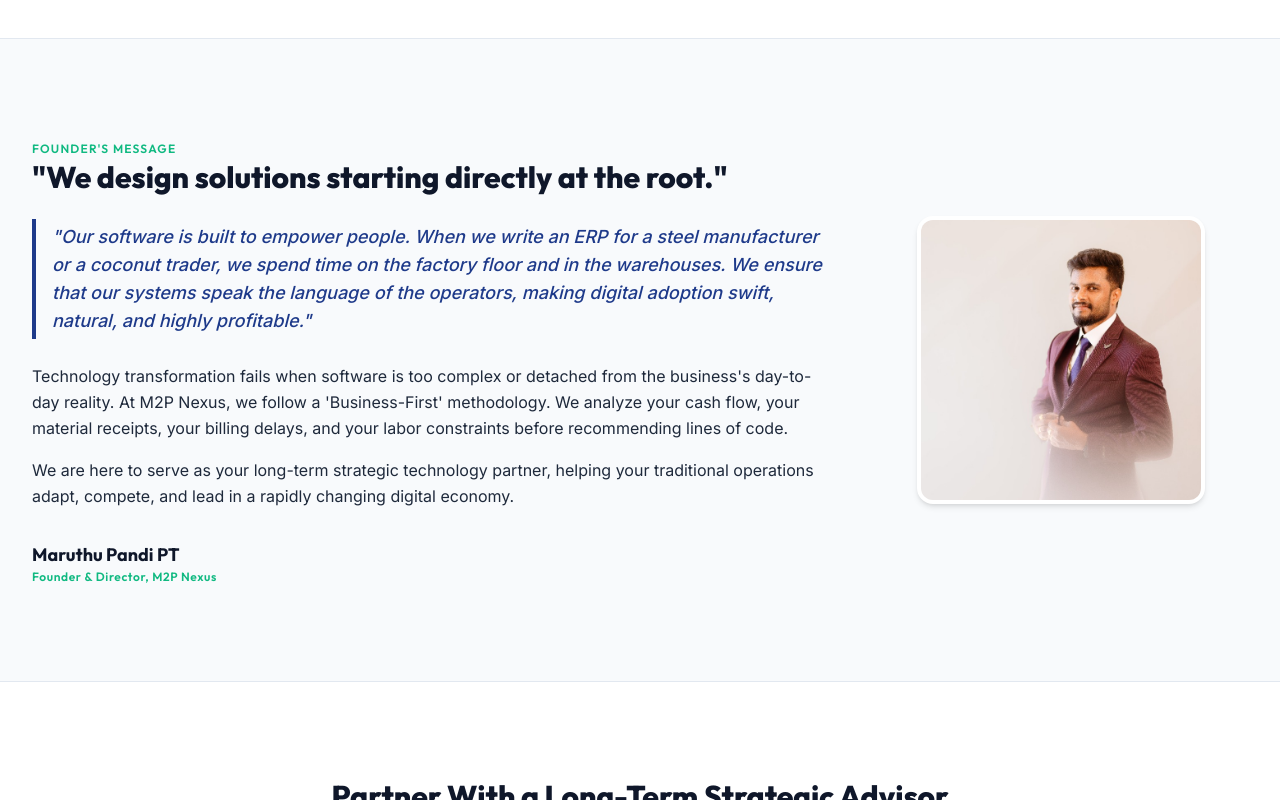
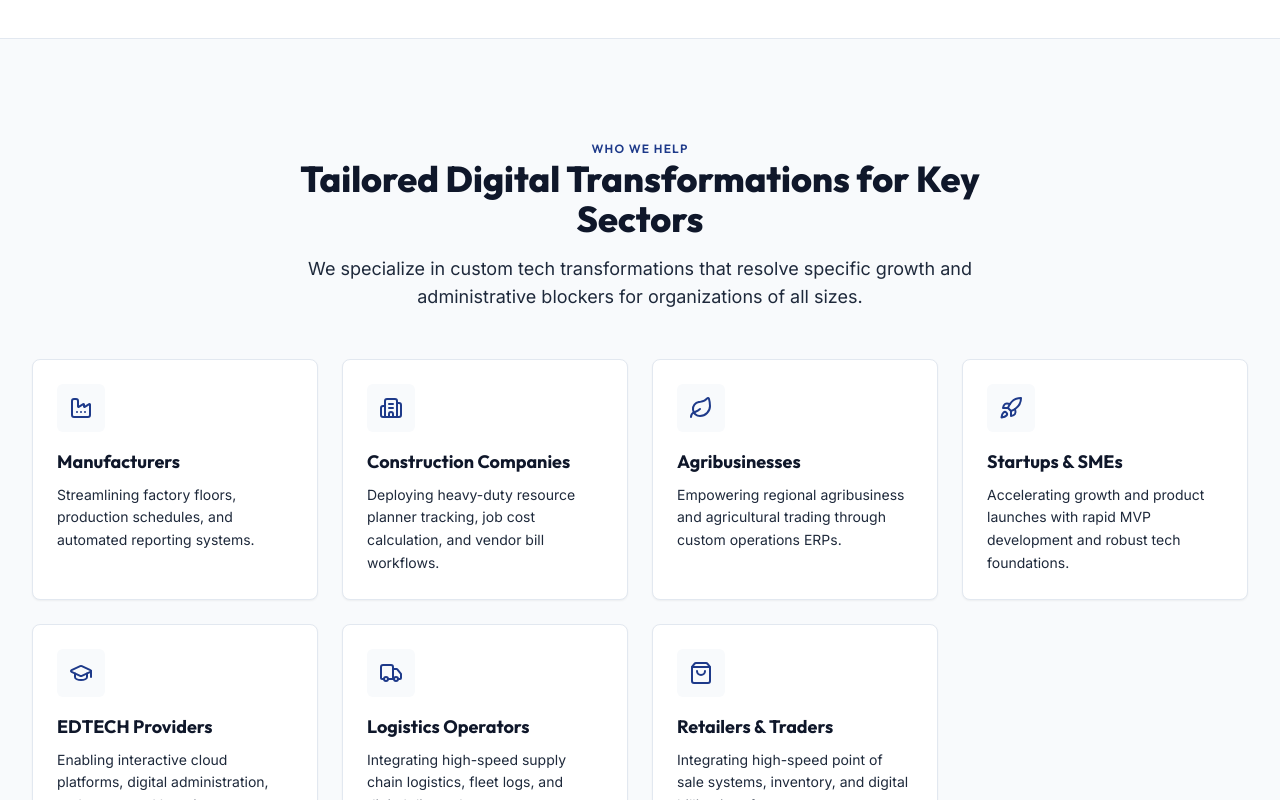
Before and after one commit to itmaruthu/m2pnexus-innovation, a React (Vite) app: page /about in a window 1280 px wide. Shown: the part 2000-2800 px from the top of the page. Built offline with nearby package versions, Linux system fonts and the light colour scheme.

Commit message:
refactor: restructure Home and About page, remove founder message, transfer audience/problems sections

```diff
--- a/src/pages/About.jsx
+++ b/src/pages/About.jsx
@@ -1,8 +1,43 @@
 import React from 'react';
 import { useNavigate } from 'react-router-dom';
-import { Shield, Eye, Target, Compass, Sparkles, HeartHandshake } from 'lucide-react';
+import { motion } from 'framer-motion';
+import {
+  Shield,
+  Eye,
+  Target,
+  Compass,
+  Sparkles,
+  HeartHandshake,
+  Factory,
+  Building2,
+  Leaf,
+  ShoppingBag,
+  GraduationCap,
+  Truck,
+  Rocket,
+  Settings,
+  FileSpreadsheet,
+  Layers,
+  Zap,
+  Users2,
+  TrendingUp
+} from 'lucide-react';
 import Seo from '../components/Seo';
-import founderPhoto from '../assets/founder_photo.jpg';
+
+// Framer Motion Animation Variants
+const fadeInUp = {
+  hidden: { opacity: 0, y: 30 },
+  visible: { opacity: 1, y: 0, transition: { duration: 0.6, ease: 'easeOut' } }
+};
+
+const staggerContainer = {
+  hidden: {},
+  visible: {
+    transition: {
+      staggerChildren: 0.1
+    }
+  }
+};
 
 export default function About() {
   const navigate = useNavigate();
@@ -13,6 +48,25 @@
     { title: 'Business-First Mentality', desc: 'We do not sell technological jargon. We construct solutions strictly designed to protect capital and boost cashflow efficiency.', icon: Target },
     { title: 'Engineering Excellence', desc: 'From database normalization to API caching, our software is built to handle heavy transactional logs without breakdown.', icon: Sparkles },
     { title: 'Regional Empowerment', desc: 'We design localized systems in regional languages, ensuring that non-technical workforces adopt software immediately.', icon: HeartHandshake }
+  ];
+
+  const whoWeHelp = [
+    { title: 'Manufacturers', desc: 'Streamlining factory floors, production schedules, and automated reporting systems.', icon: Factory },
+    { title: 'Construction Companies', desc: 'Deploying heavy-duty resource planner tracking, job cost calculation, and vendor bill workflows.', icon: Building2 },
+    { title: 'Agribusinesses', desc: 'Empowering regional agribusiness and agricultural trading through custom operations ERPs.', icon: Leaf },
+    { title: 'Startups & SMEs', desc: 'Accelerating growth and product launches with rapid MVP development and robust tech foundations.', icon: Rocket },
+    { title: 'EDTECH Providers', desc: 'Enabling interactive cloud platforms, digital administration, and automated learning systems.', icon: GraduationCap },
+    { title: 'Logistics Operators', desc: 'Integrating high-speed supply chain logistics, fleet logs, and digital dispatch.', icon: Truck },
+    { title: 'Retailers & Traders', desc: 'Integrating high-speed point of sale systems, inventory, and digital billing interfaces.', icon: ShoppingBag }
+  ];
+
+  const problemsWeSolve = [
+    { title: 'Manual Processes', desc: 'Eliminate human errors and operational delays by automating administrative and operational tasks.', icon: Settings },
+    { title: 'Excel Dependency', desc: 'Transition fragile, siloed spreadsheets into unified, secure, real-time cloud database applications.', icon: FileSpreadsheet },
+    { title: 'Inventory Challenges', desc: 'Resolve stockouts, excessive storage costs, and unrecorded shrinkage with smart tracking systems.', icon: Layers },
+    { title: 'Digital Adoption Issues', desc: 'Bridge cultural/language gaps with localized, highly intuitive software designed for easy adoption.', icon: Zap },
+    { title: 'Workforce Challenges', desc: 'Address skill gaps and high turnover by sourcing and preparing specialized technology talents.', icon: Users2 },
+    { title: 'Growth Constraints', desc: 'Unlock business potential with scalable cloud architectures and AI-driven growth frameworks.', icon: TrendingUp }
   ];
 
   return (
@@ -131,44 +185,85 @@
         </div>
       </section>
 
-      {/* Founder Message */}
+      {/* Who We Help */}
       <section className="py-16 md:py-24 bg-brand-section border-b border-brand-border">
-        <div className="max-w-7xl mx-auto px-4 sm:px-6 lg:px-8">
-          <div className="grid grid-cols-1 lg:grid-cols-12 gap-12 items-center">
-            {/* Left: Quotes & Story */}
-            <div className="lg:col-span-8 space-y-6 text-left">
-              <span className="text-xs font-semibold text-brand-accent uppercase tracking-widest font-heading">Founder's Message</span>
-              <h2 className="text-3xl font-extrabold text-brand-primary font-heading">
-                "We design solutions starting directly at the root."
+        <div className="max-w-7xl mx-auto px-4 sm:px-6 lg:px-8 text-center space-y-12">
+          <div className="space-y-4 max-w-3xl mx-auto">
+            <span className="text-xs font-semibold text-brand-secondary uppercase tracking-widest font-heading">Who We Help</span>
+            <h2 className="text-3xl md:text-4xl font-extrabold text-brand-primary font-heading">
+              Tailored Digital Transformations for Key Sectors
             </h2>
-              <blockquote className="border-l-4 border-brand-secondary pl-4 py-1 text-lg italic text-brand-secondary font-medium">
-                "Our software is built to empower people. When we write an ERP for a steel manufacturer or a coconut trader, we spend time on the factory floor and in the warehouses. We ensure that our systems speak the language of the operators, making digital adoption swift, natural, and highly profitable."
-              </blockquote>
-              <div className="space-y-4 text-base text-brand-text leading-relaxed">
-                <p>
-                  Technology transformation fails when software is too complex or detached from the business's day-to-day reality. At M2P Nexus, we follow a 'Business-First' methodology. We analyze your cash flow, your material receipts, your billing delays, and your labor constraints before recommending lines of code.
-                </p>
-                <p>
-                  We are here to serve as your long-term strategic technology partner, helping your traditional operations adapt, compete, and lead in a rapidly changing digital economy.
+            <p className="text-lg text-brand-text">
+              We specialize in custom tech transformations that resolve specific growth and administrative blockers for organizations of all sizes.
             </p>
           </div>
-              <div className="pt-2">
-                <p className="text-lg font-bold text-brand-primary font-heading">Maruthu Pandi PT</p>
-                <p className="text-xs text-brand-accent font-semibold tracking-wider font-heading">Founder & Director, M2P Nexus</p>
+
+          <motion.div
+            initial="hidden"
+            whileInView="visible"
+            viewport={{ once: true, margin: "-100px" }}
+            variants={staggerContainer}
+            className="grid grid-cols-1 md:grid-cols-2 lg:grid-cols-3 xl:grid-cols-4 gap-6 text-left"
+          >
+            {whoWeHelp.map((item, idx) => {
+              const Icon = item.icon;
+              return (
+                <motion.div
+                  key={idx}
+                  variants={fadeInUp}
+                  className="bg-white border border-brand-border p-6 rounded-lg shadow-xs hover:shadow-md transition-all hover:-translate-y-1 group"
+                >
+                  <div className="w-12 h-12 bg-brand-section rounded-md flex items-center justify-center mb-4 text-brand-secondary group-hover:bg-brand-secondary group-hover:text-white transition-all">
+                    <Icon className="w-6 h-6" />
                   </div>
+                  <h3 className="text-lg font-bold text-brand-primary font-heading mb-2">{item.title}</h3>
+                  <p className="text-sm text-brand-text leading-relaxed">{item.desc}</p>
+                </motion.div>
+              );
+            })}
+          </motion.div>
+        </div>
+      </section>
+
+      {/* Problems We Solve */}
+      <section className="py-16 md:py-24 bg-white border-b border-brand-border">
+        <div className="max-w-7xl mx-auto px-4 sm:px-6 lg:px-8 text-center space-y-12">
+          <div className="space-y-4 max-w-3xl mx-auto">
+            <span className="text-xs font-semibold text-brand-accent uppercase tracking-widest font-heading">Our Focus</span>
+            <h2 className="text-3xl md:text-4xl font-extrabold text-brand-primary font-heading">
+              Operational Challenges We Solve
+            </h2>
+            <p className="text-lg text-brand-text">
+              We replace operational friction with streamlined, robust digital workflows.
+            </p>
           </div>
 
-            {/* Right: Picture */}
-            <div className="lg:col-span-4 flex justify-center">
-              <div className="relative w-64 h-64 sm:w-72 sm:h-72 rounded-2xl overflow-hidden border-4 border-white shadow-md bg-white">
-                <img
-                  src={founderPhoto}
-                  alt="Maruthu Pandi PT"
-                  className="w-full h-full object-cover"
-                />
+          <motion.div
+            initial="hidden"
+            whileInView="visible"
+            viewport={{ once: true, margin: "-100px" }}
+            variants={staggerContainer}
+            className="grid grid-cols-1 md:grid-cols-2 lg:grid-cols-3 gap-8 text-left"
+          >
+            {problemsWeSolve.map((prob, idx) => {
+              const Icon = prob.icon;
+              return (
+                <motion.div
+                  key={idx}
+                  variants={fadeInUp}
+                  className="bg-brand-section border border-brand-border p-8 rounded-lg flex gap-4 shadow-xs"
+                >
+                  <div className="w-10 h-10 rounded-full bg-red-50 flex items-center justify-center text-red-600 shrink-0">
+                    <Icon className="w-5 h-5" />
                   </div>
+                  <div className="space-y-2">
+                    <h3 className="text-lg font-bold text-brand-primary font-heading">{prob.title}</h3>
+                    <p className="text-sm text-brand-text leading-relaxed">{prob.desc}</p>
                   </div>
-          </div>
+                </motion.div>
+              );
+            })}
+          </motion.div>
         </div>
       </section>
 
```
Also changed, not shown: src/pages/Home.jsx (+5 -108 lines). Lines whose indentation alone changed are shown as unchanged.
